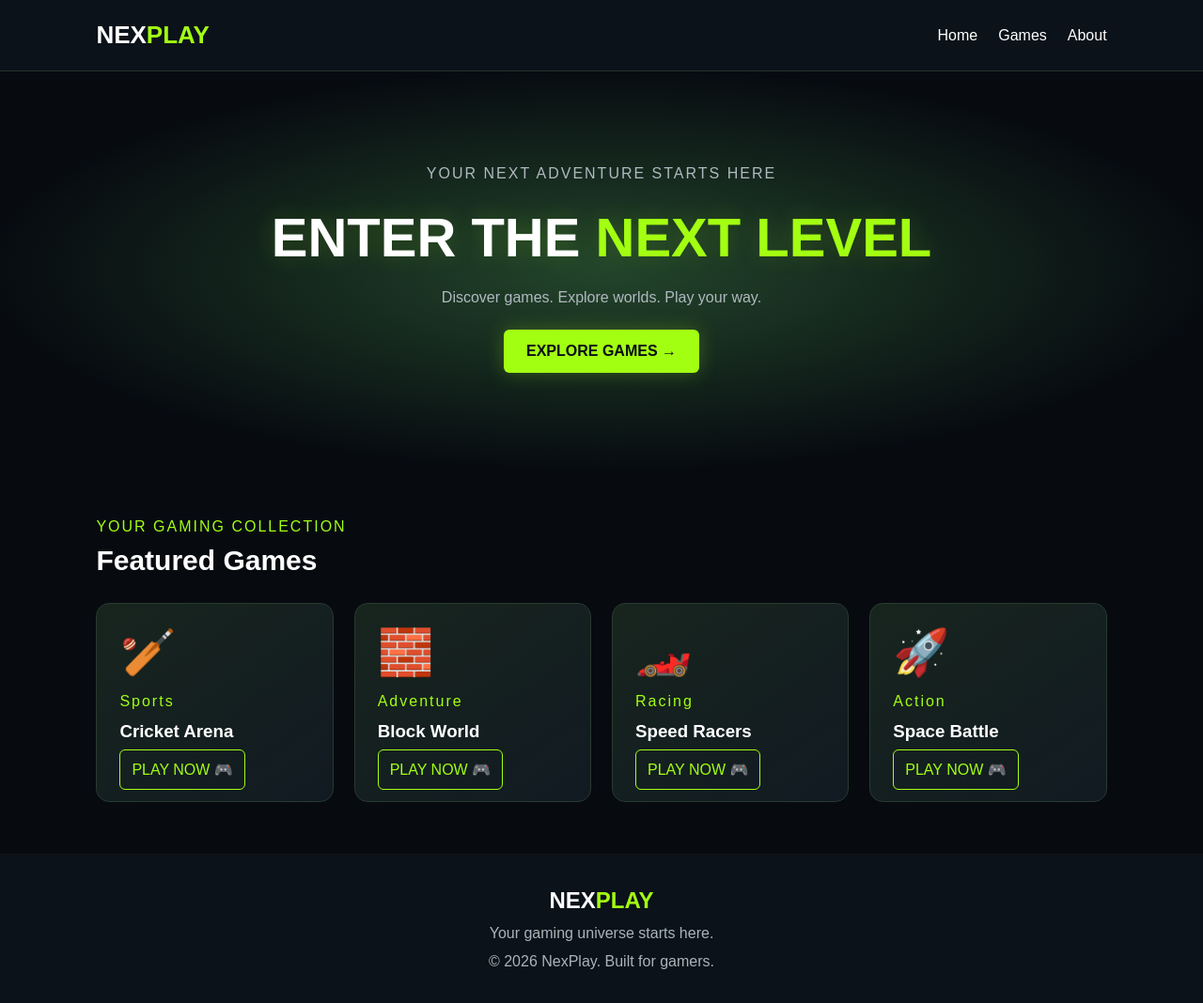
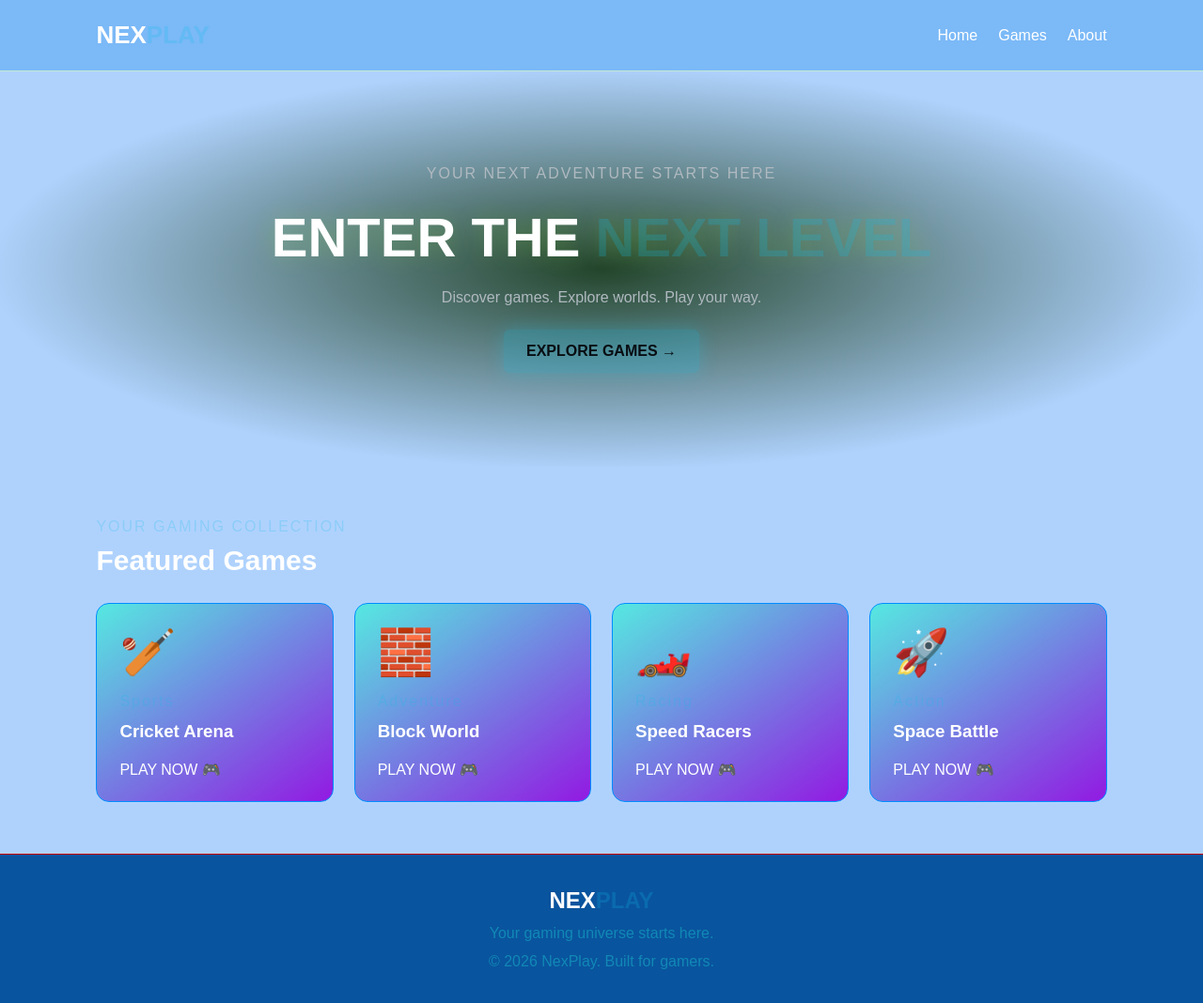
Before and after one commit to abdulbhai92/abdulbhai-web, a Flask app: page / in a window 1280 px wide. Shown: the whole page at 94% size. Run offline with Flask 3, Linux system fonts and the light colour scheme.

Commit message:
Update style.css

```diff
--- a/static/style.css
+++ b/static/style.css
@@ -1,7 +1,7 @@
 :root {
-    --green: #a3ff12;
-    --bg: #070b10;
-    --card: #111a22;
+    --green: #12bee93a;
+    --bg: #afd2fd;
+    --card: #9219e2;
 }
 
 * {
@@ -25,8 +25,8 @@ a { color: inherit; text-decoration: none; }
     justify-content: space-between;
     align-items: center;
     padding: 22px 8%;
-    background: #0b1219;
-    border-bottom: 1px solid #26352d;
+    background: #7bb9f7;
+    border-bottom: 1px solid #c1e9d4;
 }
 
 .logo { font-size: 26px; font-weight: 900; }
@@ -56,7 +56,7 @@ a { color: inherit; text-decoration: none; }
     color: #080d12;
     border-radius: 6px;
     font-weight: bold;
-    box-shadow: 0 0 20px #a3ff1240;
+    box-shadow: 0 0 20px #12d0ff40;
     transition: .3s;
 }
 
@@ -74,8 +74,8 @@ main { padding: 55px 8%; }
 
 .game-card {
     padding: 24px;
-    background: linear-gradient(145deg, #18251e, var(--card));
-    border: 1px solid #293a30;
+    background: linear-gradient(145deg, #07fdc888, var(--card));
+    border: 1px solid #018dff;
     border-radius: 14px;
     transition: .3s;
     backdrop-filter: blur(10px);
@@ -84,13 +84,13 @@ main { padding: 55px 8%; }
 .game-card:hover {
     transform: translateY(-7px);
     border-color: var(--green);
-    box-shadow: 0 0 25px #a3ff1225;
+    box-shadow: 0 0 25px #3b5a0825;
 }
 
 .game-icon { font-size: 48px; margin-bottom: 15px; }
 .game-card h3 { margin: 12px 0 20px; }
 
-.play-btn {
+.game-card button {
     width: 100%;
     padding: 12px;
     background: transparent;
@@ -101,18 +101,18 @@ main { padding: 55px 8%; }
     transition: .3s;
 }
 
-.play-btn:hover { background: var(--green); color: #080d12; }
+.game-card button:hover { background: var(--green); color: #1100ff; }
 
 footer {
     text-align: center;
     padding: 35px 15px;
-    border-top: 1px solid #121212;
-    background: #0b1219;
+    border-top: 1px solid #ce0707;
+    background: #09549e;
 }
 
-footer p { color: #aab4bc; margin-top: 12px; }
+footer p { color: #1edada63; margin-top: 12px; }
 
-::selection { background: var(--green); color: #080d12; }
+::selection { background: var(--green); color: #07556d; }
 
 @media (max-width: 500px) {
     .navbar { padding: 18px 5%; flex-wrap: wrap; gap: 15px; }
```
